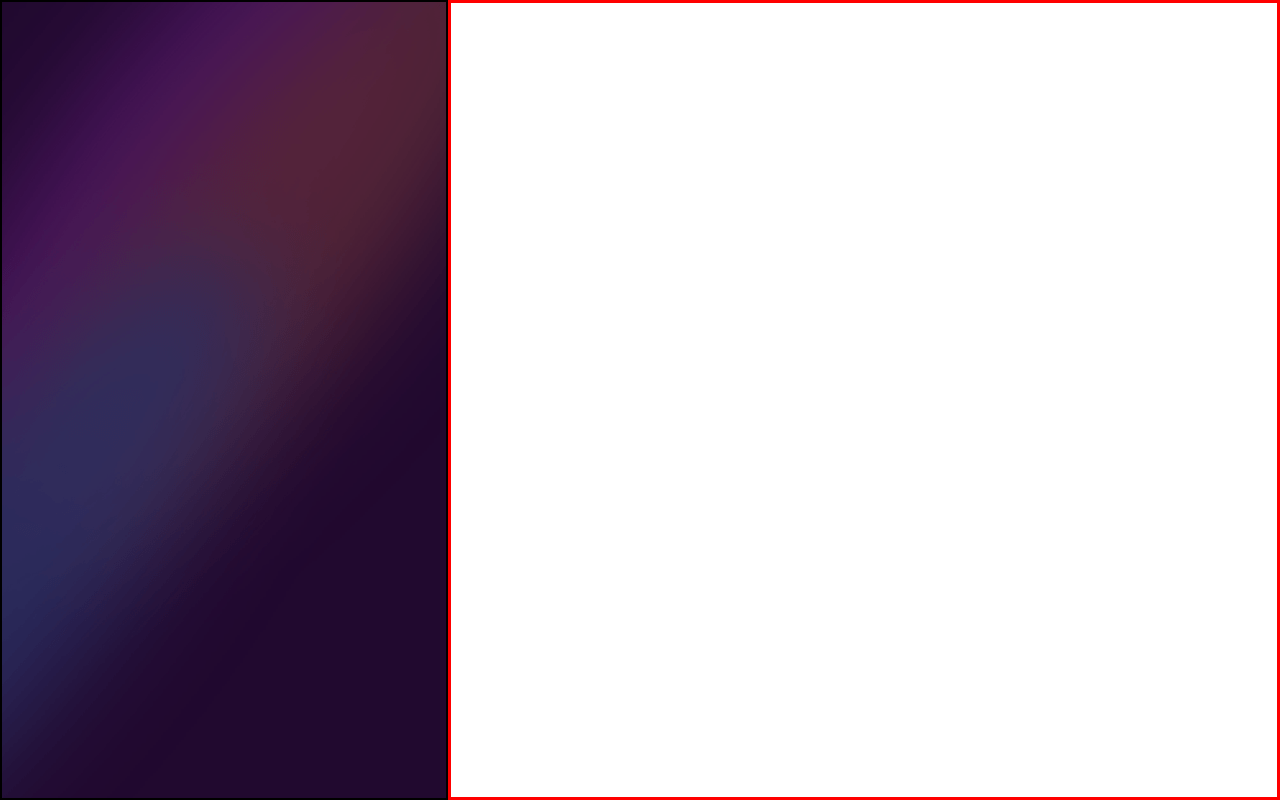
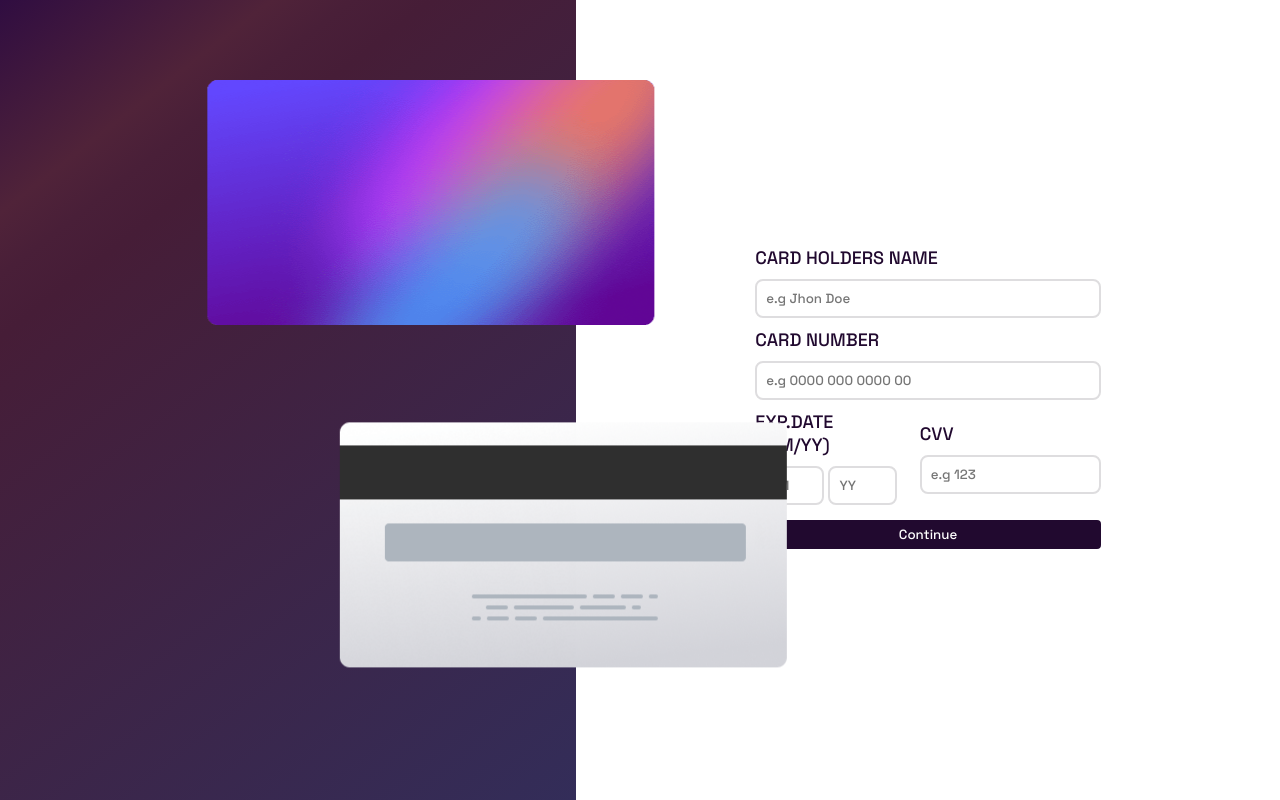
Before and after one commit to Samiuddinkhan07/interactive-card-details-form-main, a plain HTML site: page index.html in a window 1280 px wide. Drawn offline with Linux system fonts and the light colour scheme.

Commit message:
style:fixing css in responsive

```diff
--- a/index.html
+++ b/index.html
@@ -16,14 +16,40 @@
     <div class="container-wrapper">
       <div class="card-section">
         <div class="card-section-wrapper">
-          <div class="card-front-section"></div>
-          <div class="card-back-section"></div>
+          <div class="card-front-section">
+
+          </div>
+          <div class="card-back-section">
+
+          </div>
         </div>
       </div>
       <div class="input-details-section">
         <div class="input-details-wrapper">
+          <div class="card-holder-wrapper">
+            <label for="card-holder">CARD HOLDERS NAME</label>
+            <input type="text" id="card-holder" class="card-holder-input" placeholder="e.g Jhon Doe">
+          </div>
+          <div class="card-number-wrapper">
+            <label for="card-number">CARD NUMBER</label>
+            <input type="text" id="card-number" class="card-holder-number" placeholder="e.g 0000 000 0000 00">
+          </div>
+          <div class="month-year-cvv">
+            <div>
+              <label for="month-year">EXP.DATE  (MM/YY)</label>
+              <input type="text" id="month" placeholder="MM">
+              <input type="text" id="year" placeholder="YY">
+            </div>
+            <div class="cvv">
+              <label for="cvv">CVV</label>
+              <input type="text" id="cvv" class="css-holder" placeholder="e.g 123">
+            </div>
+          </div>
+          <button>
+            <span>Continue</span>
+          </button>
+        </div>
 
-        </div>
       </div>
     </div>
   </div>
--- a/style.css
+++ b/style.css
@@ -1,47 +1,195 @@
-*,::before,::after{
+@import url('https://fonts.googleapis.com/css2?family=Space+Grotesk:wght@500&display=swap');
+
+*,
+::before,
+::after {
     margin: 0;
     padding: 0;
     box-sizing: border-box;
+    font-family: 'Space Grotesk', sans-serif;
 }
 
-body{
+body {
     height: 100vh;
     width: 100%;
+    font-size: 18px
 }
 
-.page-container{
+.page-container {
     height: 100%;
     width: 100%;
 }
 
+label {
+    font-weight: 500;
+    color: hsl(278, 68%, 11%);
+    display: block;
+    margin:10px 0px;
+}
 
-.page-container .container-wrapper .card-section{
-    background-image: url('/images/bg-main-mobile.png');
+.page-container .container-wrapper .input-details-section {
+    display: grid;
+    place-items: center;
+
+}
+
+input {
+    padding: 9px;
+    /* width: 75%; */
+    border:2px solid hsl(270, 3%, 87%);
+    border-radius:8px;
+    outline:none;
+}
+input:focus{
+     border:2px solid hsl(278, 68%, 11%);
+}
+
+input#card-holder,input#card-number {
+    width:100%;
+
+}
+input#month,input#year{
+    width: 45%;
+}
+
+.page-container .container-wrapper .input-details-section button{
+    padding: 4px 10px;
+    margin:15px 0px;
+    cursor: pointer;
+    background-color:hsl(278, 68%, 11%) ;
+    color: hsl(0, 0%, 100%);
+    outline:none;
+    border:2px solid hsl(278, 68%, 11%) ;
+    border-radius: 4px;
 }
 
 
 
-
-
-@media screen and (min-width:700px){
-    .page-container .container-wrapper{
+@media screen and (min-width:768px) {
+    .page-container .container-wrapper {
         display: flex;
         flex-direction: row;
         height: 100%;
     }
 
-    .page-container .container-wrapper .card-section{
-        width: 35%;
-        background-image: url('./images/bg-main-desktop.png');
+    .page-container .container-wrapper .card-section {
+        width: 20%;
+        background: linear-gradient(142deg, rgba(48, 13, 65, 1) 0%, rgba(80, 35, 57, 1) 17%, rgba(73, 31, 56, 1) 22%, rgba(70, 29, 55, 1) 27%, rgba(51, 45, 89, 1) 100%);
+        ;
         height: 100%;
-        background-repeat: no-repeat;
-        border: 2px solid;
+
     }
 
-    .page-container .container-wrapper .input-details-section{
+    .page-container .container-wrapper .input-details-section {
 
-        width: 65%;
-        background-color: #fff;
-        border:3px solid red;
+width: 27%;
+
+margin: 0 auto;
+
+background-color: #fff;
+
+}
+
+    .page-container .container-wrapper .card-section .card-section-wrapper {
+        height: 100%;
+    }
+
+
+
+    .page-container .container-wrapper .card-section .card-section-wrapper .card-front-section {
+        transform: translate(25%, 52%);
+    }
+
+
+
+    .page-container .container-wrapper .card-section .card-section-wrapper .card-back-section {
+        transform: translate(44%, 69%);
+    }
+
+    .page-container .container-wrapper .input-details-section .input-details-wrapper {
+        display: flex;
+        flex-direction: column;
+    }
+
+    .page-container .container-wrapper .input-details-section .input-details-wrapper .month-year-cvv {
+        display: flex;
+        align-items: center;
+        gap:12px;
+    }
+    .page-container .container-wrapper .card-section .card-section-wrapper .card-front-section {
+        transform: translate(36%, 25%);
+        background-image: url('./images/bg-card-front.png');
+        background-repeat: no-repeat;
+        height: 40%;
+    }
+
+    .page-container .container-wrapper .card-section .card-section-wrapper .card-back-section {
+        transform: translate(59%, 32%);
+        background-image: url('./images/bg-card-back.png');
+        background-repeat: no-repeat;
+        height: 40%;
+    }
+    .page-container .container-wrapper .card-section .card-section-wrapper .card-front-section {
+        transform: translate(36%, 25%);
+
+    }
+
+    .page-container .container-wrapper .card-section .card-section-wrapper .card-back-section {
+        transform: translate(59%, 32%);
+
     }
 }
+
+
+
+@media screen and (max-width:1440px) {
+    .page-container .container-wrapper .card-section {
+        width: 45%;
+    }
+
+
+}
+
+@media screen and (max-width:767px) {
+    .page-container .container-wrapper .card-section .card-section-wrapper .card-front-section {
+        transform: translate(7%, 28%);
+        position: relative;
+        z-index: 2;
+    }
+
+    .page-container .container-wrapper .card-section .card-section-wrapper .card-back-section {
+        transform: translate(45%, -97%);
+        z-index: 1;
+        position: relative;
+    }
+
+    .page-container .container-wrapper .card-section {
+        width: 100%;
+        background: linear-gradient(142deg, rgba(48, 13, 65, 1) 0%, rgba(80, 35, 57, 1) 17%, rgba(73, 31, 56, 1) 22%, rgba(70, 29, 55, 1) 27%, rgba(51, 45, 89, 1) 100%);
+        height: 200px;
+    }
+
+    .page-container .container-wrapper .input-details-section .input-details-wrapper .month-year-cvv {
+        display: flex;
+    }
+
+    .page-container .container-wrapper .input-details-section .input-details-wrapper .month-year-cvv div:first-child input {
+        width: 45%;
+    }
+
+    .page-container .container-wrapper .input-details-section .input-details-wrapper {
+        display: flex;
+        flex-direction: column;
+    }
+    .page-container .container-wrapper .input-details-section{
+        margin:40px 3px
+    }
+
+}
+
+@media screen and (max-width:500px) {
+    .page-container .container-wrapper .card-section {
+        width: 100%;
+    }
+
+}
```
